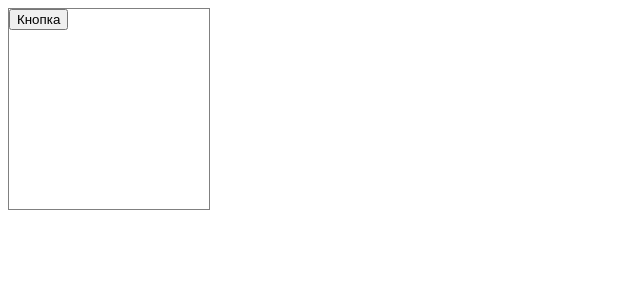
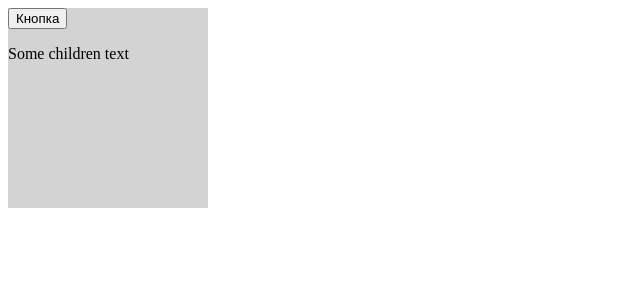
Before and after one commit to ilyashablouski/React-TypeScript-App-pet, a React (Create React App) app: page / in a window 1280 px wide. Shown: the top 300 px of the page, without its empty margins (0-640 px from the left). Built offline with nearby package versions, Linux system fonts and the light colour scheme.

Commit message:
edit Card component

```diff
--- a/src/App.tsx
+++ b/src/App.tsx
@@ -1,11 +1,13 @@
 import React from 'react';
 import Card from './components/Card';
+import { CardVariant } from './components/Card/Card';
 
 const App = () => {
   return (
     <div>
-      <Card height="200px" width="200px">
+      <Card variant={CardVariant.primary} height="200px" width="200px">
         <button>Кнопка</button>
+        <p>Some children text</p>
       </Card>
     </div>
   );
--- a/src/components/Card/Card.tsx
+++ b/src/components/Card/Card.tsx
@@ -1,13 +1,30 @@
-import React from 'react';
+import React, { FC } from 'react';
+
+export enum CardVariant {
+  outlined = 'outlined',
+  primary = 'primary',
+}
 
 interface CardProps {
   width?: string;
   height?: string;
+  variant: CardVariant;
   children?: React.ReactNode;
 }
 
-const Card: React.FC<CardProps> = ({ width, height, children }) => {
-  return <div style={{ width, height, border: '1px solid gray' }}>{children}</div>;
+const Card: FC<CardProps> = ({ width, height, variant, children }) => {
+  return (
+    <div
+      style={{
+        width,
+        height,
+        border: variant === CardVariant.outlined ? '1px solid gray' : 'none',
+        background: variant === CardVariant.primary ? 'lightgray' : '',
+      }}
+    >
+      {children}
+    </div>
+  );
 };
 
 export default Card;
```
